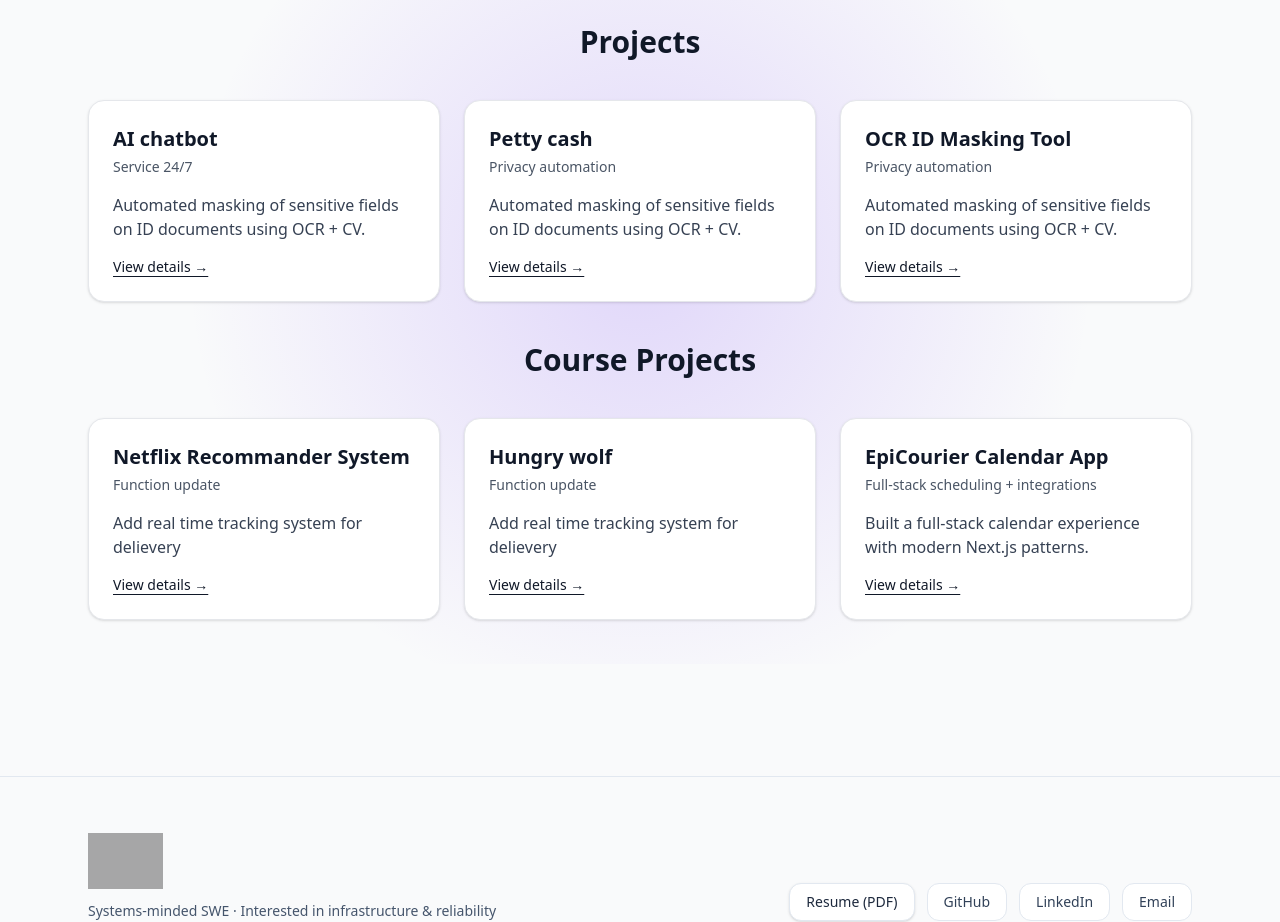
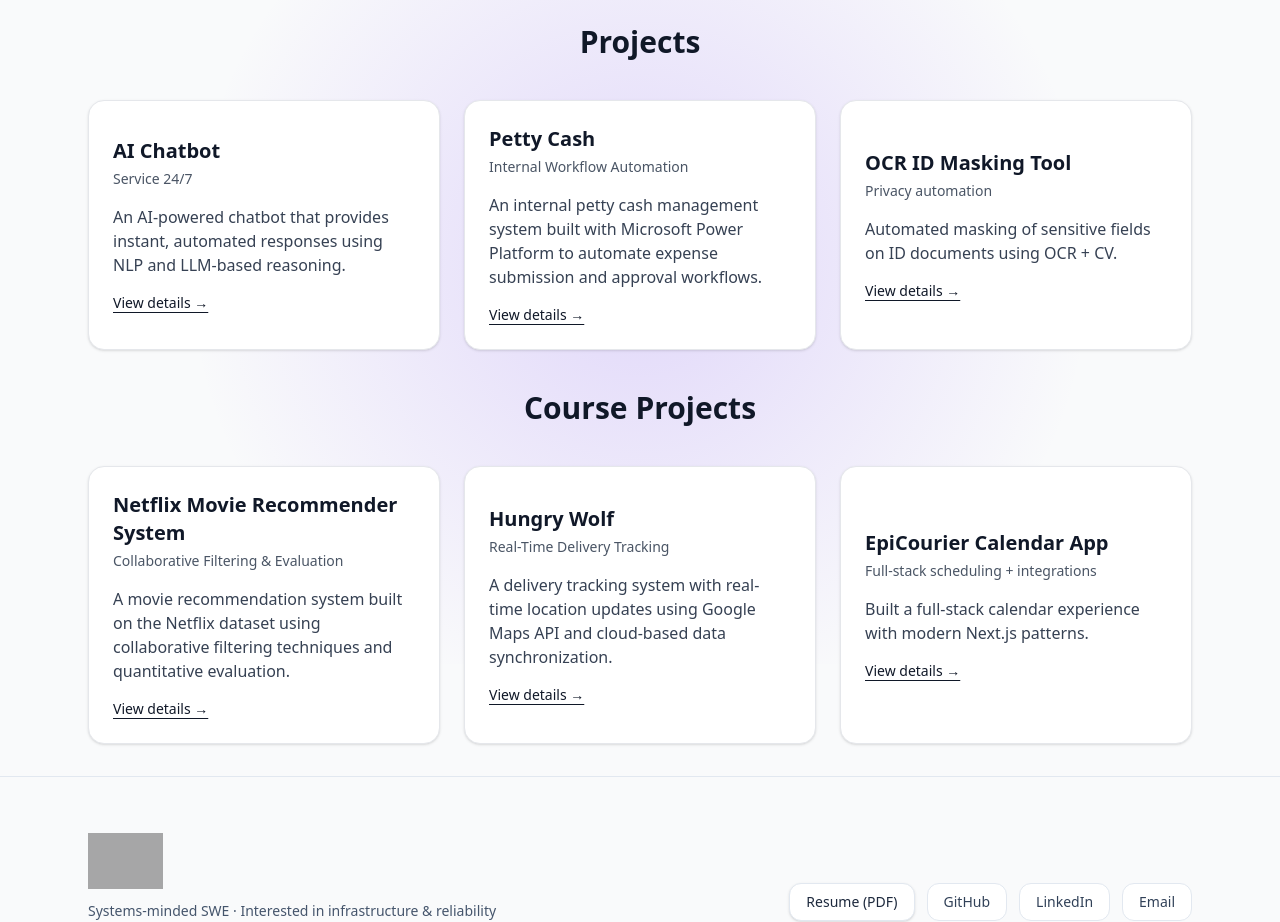
Before and after one commit to hkc619/portfolio, a Next.js app: page / in a window 1280 px wide. Shown: the part 3240-4162 px from the top of the page. Built offline with nearby package versions, Linux system fonts and the light colour scheme; grey boxes are pictures that could not be loaded.

Commit message:
project content update

```diff
--- a/src/components/Projects.tsx
+++ b/src/components/Projects.tsx
@@ -7,18 +7,18 @@ import ProjectModal, { Project } from "@/components/ProjectModal";
 const PROJECTS: Project[] = [
 {
   id: "chatbot",
-    title: "AI chatbot",
+  title: "AI Chatbot",
   subtitle: "Service 24/7",
   description:
-      "Automated masking of sensitive fields on ID documents using OCR + CV.",
+    "An AI-powered chatbot that provides instant, automated responses using NLP and LLM-based reasoning.",
   details: {
     overview:
-        "Detects text regions and masks sensitive fields for privacy compliance. Emphasized accuracy, speed, and reliable preprocessing for noisy scans.",
-      tech: ["Python", "OpenCV", "Tesseract", "NumPy"],
+      "Designed and built an AI chatbot capable of handling user queries 24/7 with consistent and context-aware responses. Focused on reliability, response quality, and smooth user interaction for real-world usage scenarios.",
+    tech: ["Python", "LLM API", "FastAPI", "REST API"],
     highlights: [
-        "Built preprocessing to improve OCR accuracy on low-quality images",
-        "Implemented masking rules for common sensitive fields",
-        "Packaged as a script/tool for batch processing",
+      "Integrated large language models to generate natural and context-aware responses",
+      "Designed prompt and response handling logic to improve answer consistency",
+      "Implemented a lightweight backend service to support real-time chat interactions",
     ],
     start: "2024-11",
     end: "2025-01"
@@ -26,18 +26,18 @@ const PROJECTS: Project[] = [
 },
   {
   id: "pettycash",
-    title: "Petty cash",
-    subtitle: "Privacy automation",
+  title: "Petty Cash",
+  subtitle: "Internal Workflow Automation",
   description:
-      "Automated masking of sensitive fields on ID documents using OCR + CV.",
+    "An internal petty cash management system built with Microsoft Power Platform to automate expense submission and approval workflows.",
   details: {
     overview:
-        "Detects text regions and masks sensitive fields for privacy compliance. Emphasized accuracy, speed, and reliable preprocessing for noisy scans.",
-      tech: ["Python", "OpenCV", "Tesseract", "NumPy"],
+      "Designed and implemented a petty cash management application using Power Apps, Power Automate, and SharePoint. The system streamlines expense submission, approval, and record management, reducing manual effort and improving data consistency in internal workflows.",
+    tech: ["Power Apps", "Power Automate", "SharePoint"],
     highlights: [
-        "Built preprocessing to improve OCR accuracy on low-quality images",
-        "Implemented masking rules for common sensitive fields",
-        "Packaged as a script/tool for batch processing",
+      "Built a Power Apps interface for submitting and tracking petty cash requests",
+      "Automated approval workflows and notifications using Power Automate",
+      "Designed SharePoint lists as the backend data store for expense records and status tracking",
     ],
     start: "2024-07",
     end: "2024-10"
@@ -66,37 +66,43 @@ const PROJECTS: Project[] = [
 const C_PROJECTS: Project[] = [
     {
   id: "netflixrecommander",
-    title: "Netflix Recommander System",
-    subtitle: "Function update",
+  title: "Netflix Movie Recommender System",
+  subtitle: "Collaborative Filtering & Evaluation",
   description:
-      "Add real time tracking system for delievery",
+    "A movie recommendation system built on the Netflix dataset using collaborative filtering techniques and quantitative evaluation.",
   details: {
-      start:"",
-      end:"",
     overview:
-        "A responsive calendar UI with event management and extensible integrations. Built with a clean component architecture and a focus on maintainability.",
-      tech: ["Node.js", "JavaScript", "React", "Tailwind", "Firestore"],
+      "Developed a movie recommender system using the Netflix dataset to predict user ratings and generate personalized recommendations. Explored multiple collaborative filtering approaches and focused on model comparison, evaluation, and error analysis.",
+    tech: ["Python", "NumPy", "Pandas", "Scikit-learn"],
     highlights: [
-        "Implemented modular UI components + state management patterns",
-        "Built secure server actions / API routes for data operations",
-        "Optimized UX with loading states and predictable error handling",
+      "Implemented user-based and item-based collaborative filtering models",
+      "Applied matrix factorization techniques to capture latent user–item preferences",
+      "Evaluated model performance using RMSE and conducted comparative analysis",
     ],
+    start: "2024-09",
+    end: "2024-12"
   },
 },
   {
   id: "hungrywolf",
-    title: "Hungry wolf ",
-    subtitle: "Function update",
+  title: "Hungry Wolf",
+  subtitle: "Real-Time Delivery Tracking",
   description:
-      "Add real time tracking system for delievery",
+    "A delivery tracking system with real-time location updates using Google Maps API and cloud-based data synchronization.",
   details: {
     overview:
-        "A responsive calendar UI with event management and extensible integrations. Built with a clean component architecture and a focus on maintainability.",
-      tech: ["Node.js", "JavaScript", "React", "Tailwind", "Firestore"],
+      "Built a food delivery tracking system that displays real-time courier locations on an interactive map. Focused on low-latency updates, reliable data synchronization, and a smooth user experience for tracking active deliveries.",
+    tech: [
+      "JavaScript",
+      "React",
+      "Node.js",
+      "Google Maps API",
+      "Firestore"
+    ],
     highlights: [
-        "Implemented modular UI components + state management patterns",
-        "Built secure server actions / API routes for data operations",
-        "Optimized UX with loading states and predictable error handling",
+      "Integrated Google Maps API to visualize real-time courier locations",
+      "Implemented live location updates using Firestore real-time listeners",
+      "Designed backend APIs to handle location updates and delivery state transitions",
     ],
     start: "2025-11",
     end: "2025-12"
```
Lines whose indentation alone changed are shown as unchanged.
